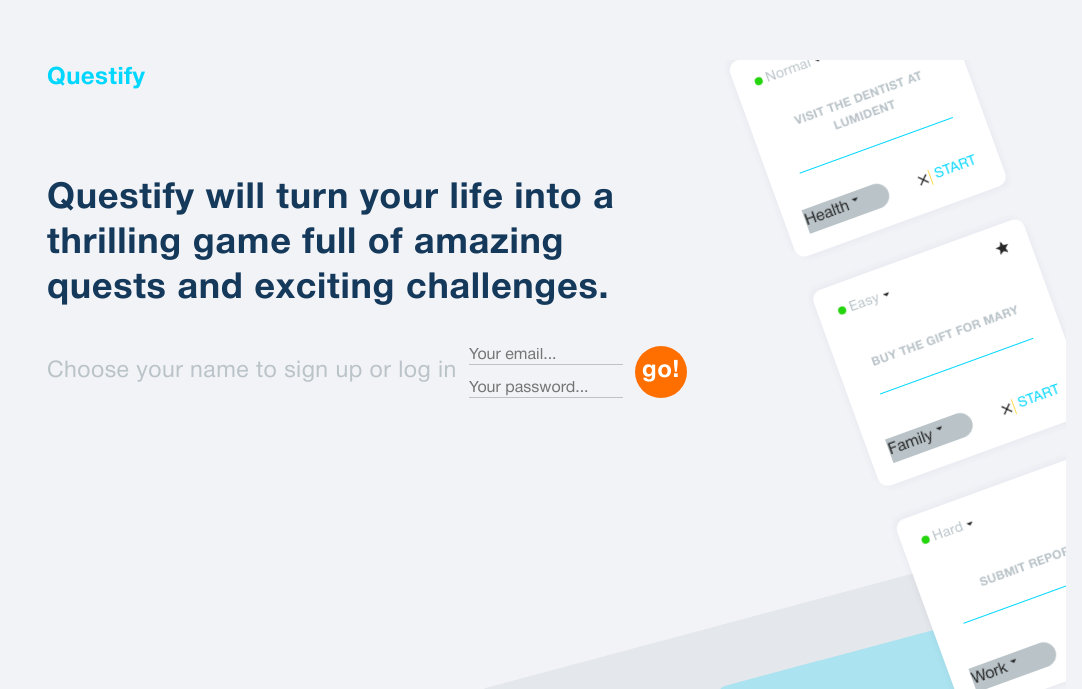
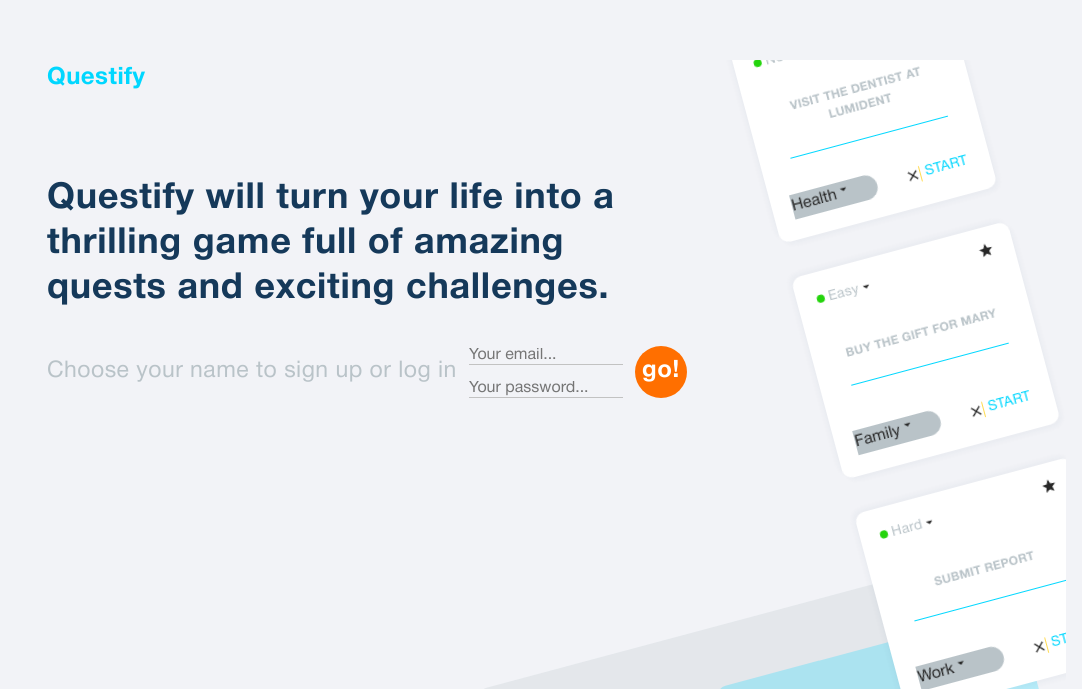
Before and after one commit to xxLEITTOxx/questify-pet-project, a React (Vite) app: page / in a window 1280 px wide. Shown: the part 180-869 px from the top of the page, without its empty margins (198-1280 px from the left). Built offline with nearby package versions, Linux system fonts and the light colour scheme.

Commit message:
Enough with the carousel, I think we'll stick with this option

```diff
--- a/src/components/PromoQuestCards/PromoQuestCards.module.css
+++ b/src/components/PromoQuestCards/PromoQuestCards.module.css
@@ -11,7 +11,6 @@
 @media only screen and (min-width: 768px) {
     /* Абсолютный wrapper: растягиваемся по контейнеру и обрезаем содержимое */
     .contained {
-        max-height: 978px;
         position: absolute;
         inset: 0; /* top/right/bottom/left: 0 — по рамкам landingPageContainer */
         overflow: hidden; /* ничего не выйдет снизу/сбоку */
@@ -24,11 +23,11 @@
     .diagonalCanvas {
         position: absolute;
         top: 0; /* раньше было top: 0 */
-        right: 100px; /* раньше было right: 240px */
+        right: 75px; /* раньше было right: 240px */
         width: 160vw; /* оставляем как у вас */
         height: 160vh;
         transform-origin: top right;
-        transform: rotate(70deg);
+        transform: rotate(75deg);
     }
 
     .slider :global(.slick-list) {
@@ -55,28 +54,14 @@
         transform: rotate(-90deg); /* компенсируем -30deg холста */
         transform-origin: center;
     }
-
-    .rotate90 {
-        transform: rotate(120deg);
-    } /* -60 + 120 = +60; если хотите ровно 90, задайте угол холста -30 */
 }
 
 @media only screen and (min-width: 1280px) {
-    .carouselWrapper {
-        position: absolute;
-        top: 50px; /* Отступ сверху */
-        left: calc(
-            645px + 50px
-        ); /* Позиционирование относительно .landingContent с отступом */
-        transform: rotate(30deg); /* Наклон карусели */
-        width: 600px;
-        z-index: 5;
-        overflow: hidden;
-        pointer-events: none;
+    .contained {
+        display: block;
     }
 
-    .contained {
-        max-height: 870px;
-        display: block;
+    .diagonalCanvas {
+        right: 100px;
     }
 }
--- a/src/components/PromoQuestCards/PromoQuestCards.tsx
+++ b/src/components/PromoQuestCards/PromoQuestCards.tsx
@@ -129,7 +129,7 @@
         slidesToShow: 1,
         slidesToScroll: 1,
         autoplay: true,
-        speed: 10000,
+        speed: 8000,
         autoplaySpeed: 0,
         cssEase: "linear",
         arrows: false,
```
